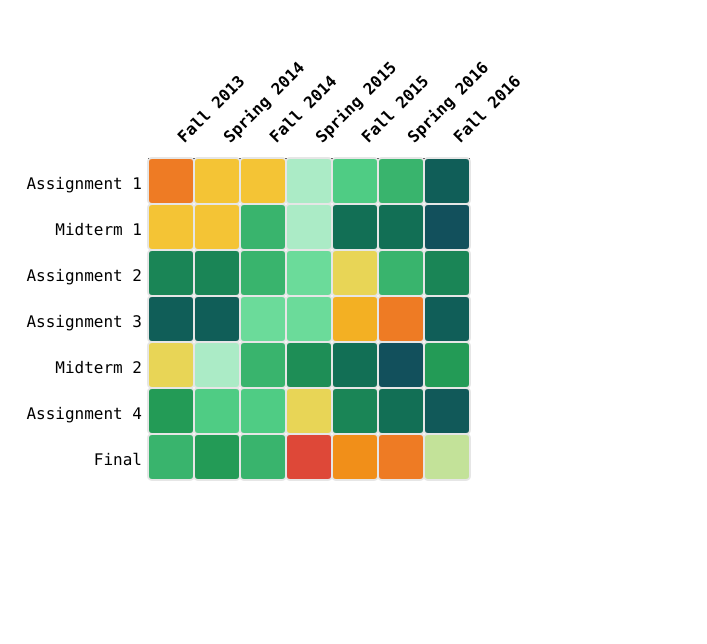
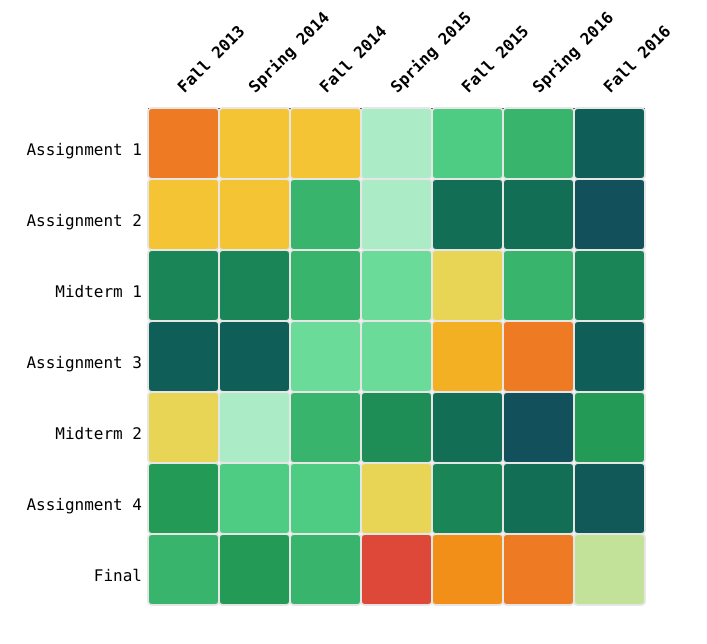
Before and after one commit to gauravaradhye/D3-HeatMap, a plain HTML site: page index.html in a window 1280 px wide. Shown: the whole page, without its empty margins (0-707 px from the left). Drawn offline with nearby package versions, Linux system fonts and the light colour scheme.

Commit message:
Loaded x and y axes labels from json file

```diff
--- a/data.json
+++ b/data.json
@@ -1,4 +1,4 @@
-[{
+{
     "v_label": ["Assignment 1", "Assignment 2", "Midterm 1", "Assignment 3", "Midterm 2", "Assignment 4", "Final"],
     "h_label": ["Fall 2013", "Spring 2014", "Fall 2014", "Spring 2015", "Fall 2015", "Spring 2016", "Fall 2016"],
     "font-size": 12,
@@ -14,17 +14,5 @@
     }, {
         "0.5 - 1": "#AAABBB"
     }],
-        "content": [
-            [{
-                "text": 0.4
-            }, {}],
-            [{
-                "comment": 0.4
-            }, {}],
-            [{
-                "comment": 0.4
-            }, {}],
-            [{
-                "comment": 0.4
-            }, {}]
-        ],
+    "content": []
+}
--- a/index.html
+++ b/index.html
@@ -68,13 +68,13 @@
 </head>
 
 <body>
-    <div id="parent" style="height: 830px; width: 800px;">
+    <div id="parent" style="height: 1000px; width: 1000px;">
         <div id="chart"></div>
     </div>
     <script type="text/javascript">
         var margin = {
-                top: 150,
-                right: 100,
+                top: 100,
+                right: 0,
                 bottom: 100,
                 left: 140
             },
@@ -84,9 +84,19 @@
             legendElementWidth = gridSize * 1.25,
             buckets = 8,
             colors = ["#C0392B", "#E74C3C", "#F39C12", "#F4D03F", "#ABEBC6", "#58D68D", "#239B56", "#0E6655", "#154360"], // alternatively colorbrewer.YlGnBu[9]
-            assignments = ["Fall 2013", "Spring 2014", "Fall 2014", "Spring 2015", "Fall 2015", "Spring 2016", "Fall 2016"],
-            courses = ["Assignment 1", "Midterm 1", "Assignment 2", "Assignment 3", "Midterm 2", "Assignment 4", "Final"];
+            assignments = [],
+            courses = [];
 
+        console.log("Data loading started");
+        $.getJSON("data.json", function(data) {
+            console.log(data);
+            console.log("Data loading ended");
+            courses = data.v_label;
+            assignments = data.h_label;
+            loadChart();
+        });
+
+        function loadChart() {
             datasets = ["data.tsv", "data2.tsv"];
             datasets_names = ["Course 1", "Course 2"]
 
@@ -240,6 +250,7 @@
             };
 
             heatmapChart(datasets[0]);
+        }
     </script>
 </body>
 
```
Lines whose indentation alone changed are shown as unchanged.
